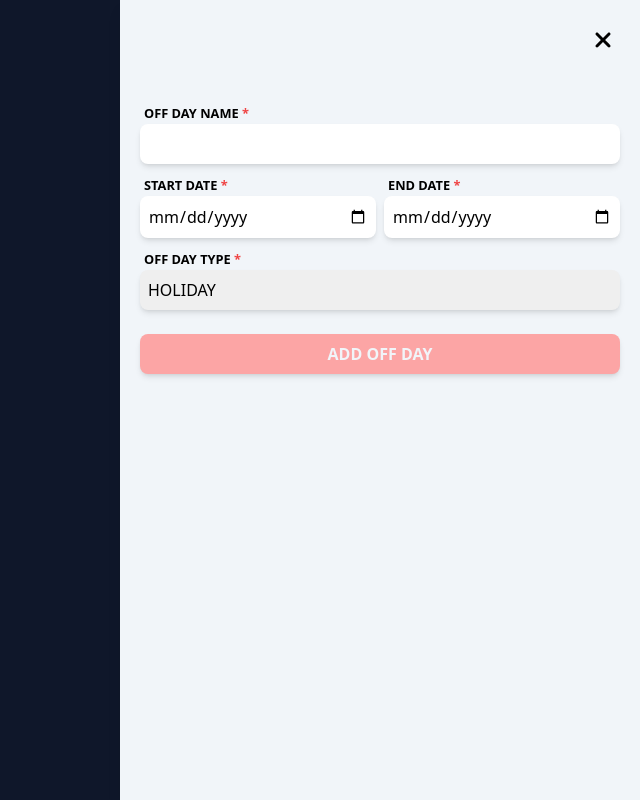
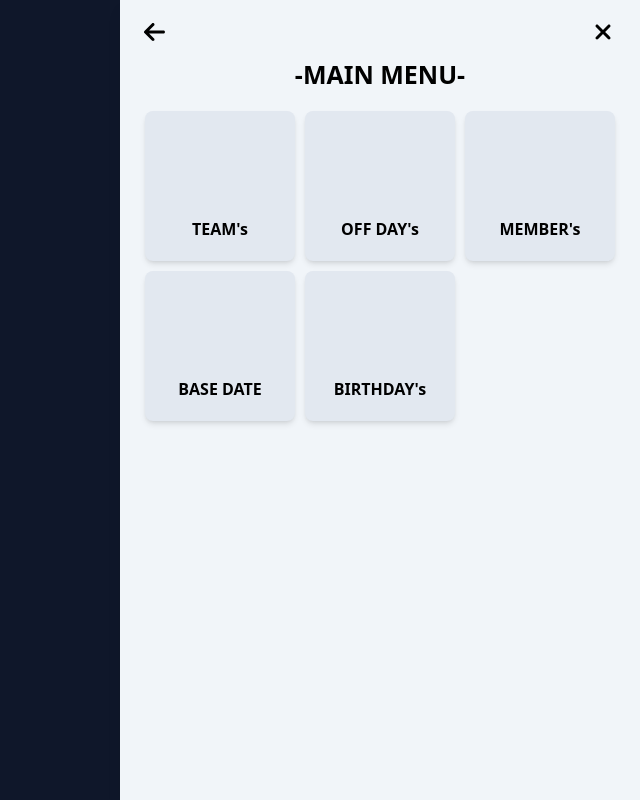
Before and after one commit to Samuellsam/Calended, a Next.js app: page /home in a window 1280 px wide. Both pictures are taken after a click on the icon 1241 px from the left and 40 px from the top of the page. Shown: the whole page, without its empty margins (640-1280 px from the left). Built offline with nearby package versions, Linux system fonts and the light colour scheme.

Commit message:
added back functionality

```diff
--- a/src/components/form/CalendedDatePicker.tsx
+++ b/src/components/form/CalendedDatePicker.tsx
@@ -1,4 +1,6 @@
 import CalendedInputHeader from "./CalendedInputHeader";
+
+export const CALENDED_DATE_PICKER_FORMAT: string = "yyyy-mm-dd";
 
 const CalendedDatePicker: React.FC<{
   placeholder?: string;
--- a/src/components/menu/BaseDateMenu.tsx
+++ b/src/components/menu/BaseDateMenu.tsx
@@ -1,4 +1,6 @@
-const BaseDateMenu: React.FC<{}> = () => {
+const BaseDateMenu: React.FC<{
+  onBack?: () => void;
+}> = () => {
   return <div></div>;
 };
 
--- a/next.config.js
+++ b/src/components/menu/BirthdayMenu.tsx
@@ -1,6 +1,7 @@
-/** @type {import('next').NextConfig} */
-const nextConfig = {
-  reactStrictMode: true,
-}
+const BirthDayMenu: React.FC<{
+  onBack?: () => void;
+}> = () => {
+  return <div></div>;
+};
 
-module.exports = nextConfig
+export default BirthDayMenu;
--- a/src/components/menu/ExportMenu.tsx
+++ b/src/components/menu/ExportMenu.tsx
@@ -1,4 +1,6 @@
-const ExportMenu: React.FC<{}> = () => {
+const ExportMenu: React.FC<{
+  onBack?: () => void;
+}> = () => {
   return <div></div>;
 };
 
--- a/src/components/menu/MainMenu.tsx
+++ b/src/components/menu/MainMenu.tsx
@@ -1,15 +1,34 @@
+import { MenuEnum } from "@/enums/MenuEnum";
 import MenuItem from "./MenuItem";
 
-const MainMenu: React.FC<{}> = () => {
+const MainMenu: React.FC<{
+  onMenuSelect: (menu: MenuEnum) => void;
+}> = (props) => {
   return (
     <>
       <p className="text-2xl font-bold mx-auto w-max my-3">-MAIN MENU-</p>
       <div className="grid grid-cols-3">
-        <MenuItem name="TEAM's" />
-        <MenuItem name="OFF DAY's" />
-        <MenuItem name="MEMBER's" />
-        <MenuItem name="BASE DATE" />
-        {/* <MenuItem name="EXPORT" /> */}
+        <MenuItem
+          name="TEAM's"
+          onClick={() => props.onMenuSelect(MenuEnum.TEAM)}
+        />
+        <MenuItem
+          name="OFF DAY's"
+          onClick={() => props.onMenuSelect(MenuEnum.OFF_DAY)}
+        />
+        <MenuItem
+          name="MEMBER's"
+          onClick={() => props.onMenuSelect(MenuEnum.MEMBER)}
+        />
+        <MenuItem
+          name="BASE DATE"
+          onClick={() => props.onMenuSelect(MenuEnum.BASE_DATE)}
+        />
+        <MenuItem
+          name="BIRTHDAY's"
+          onClick={() => props.onMenuSelect(MenuEnum.BIRTHDAY)}
+        />
+        {/* <MenuItem name="EXPORT" onClick={() => props.onMenuSelect(MenuEnum.EXPORT)}/> */}
       </div>
     </>
   );
--- a/src/components/menu/Menu.tsx
+++ b/src/components/menu/Menu.tsx
@@ -1,6 +1,10 @@
 import { FontAwesomeIcon } from "@fortawesome/react-fontawesome";
-import { faXmark, faBars } from "@fortawesome/free-solid-svg-icons";
-import { useState } from "react";
+import {
+  faXmark,
+  faBars,
+  faArrowLeft,
+} from "@fortawesome/free-solid-svg-icons";
+import { useEffect, useState } from "react";
 import { MenuEnum } from "@/enums/MenuEnum";
 import MainMenu from "./MainMenu";
 import TeamMenu from "./TeamMenu";
@@ -8,10 +12,13 @@ import OffDayMenu from "./OffDayMenu";
 import MemberMenu from "./MemberMenu";
 import BaseDateMenu from "./BaseDateMenu";
 import ExportMenu from "./ExportMenu";
+import BirthDayMenu from "./BirthdayMenu";
+import { log } from "console";
 
 const Menu: React.FC<{}> = () => {
   const [isShowed, setIsShowed] = useState<boolean>(false);
-  const [currMenu, setCurrMenu] = useState<MenuEnum>(MenuEnum.OFF_DAY);
+  const [currMenu, setCurrMenu] = useState<MenuEnum>(MenuEnum.MAIN_MENU);
+  const [menuStack, setMenuStack] = useState<MenuEnum[]>([]);
 
   const getMenuClassName = () => {
     const defaultClassName =
@@ -22,17 +29,43 @@ const Menu: React.FC<{}> = () => {
     return defaultClassName + " menu-hide";
   };
 
-  const closeMenu = () => setIsShowed(false);
+  const closeMenu = () => {
+    setMenuStack([]);
 
-  const openMenu = () => setIsShowed(true);
+    setIsShowed(false);
+  };
+
+  const openMenu = () => {
+    setMenuStack([]);
+
+    setIsShowed(true);
+  };
+
+  const backMenu = () => {
+    menuStack.pop();
+
+    setCurrMenu(menuStack[menuStack.length - 1] ?? MenuEnum.MAIN_MENU);
+    setMenuStack(menuStack);
+  };
+
+  const changeMenu = (menu: MenuEnum) => {
+    menuStack.push(menu);
+
+    setCurrMenu(menu);
+    setMenuStack(menuStack);
+  };
 
   const renderMenu = () => {
-    if (currMenu == MenuEnum.MAIN_MENU) return <MainMenu />;
-    if (currMenu == MenuEnum.TEAM) return <TeamMenu />;
-    if (currMenu == MenuEnum.OFF_DAY) return <OffDayMenu />;
-    if (currMenu == MenuEnum.MEMBER) return <MemberMenu />;
-    if (currMenu == MenuEnum.BASE_DATE) return <BaseDateMenu />;
-    if (currMenu == MenuEnum.EXPORT) return <ExportMenu />;
+    if (currMenu == MenuEnum.MAIN_MENU)
+      return <MainMenu onMenuSelect={(menu) => changeMenu(menu)} />;
+    if (currMenu == MenuEnum.TEAM) return <TeamMenu onBack={backMenu} />;
+    if (currMenu == MenuEnum.OFF_DAY) return <OffDayMenu onBack={backMenu} />;
+    if (currMenu == MenuEnum.MEMBER) return <MemberMenu onBack={backMenu} />;
+    if (currMenu == MenuEnum.BASE_DATE)
+      return <BaseDateMenu onBack={backMenu} />;
+    if (currMenu == MenuEnum.BIRTHDAY)
+      return <BirthDayMenu onBack={backMenu} />;
+    if (currMenu == MenuEnum.EXPORT) return <ExportMenu onBack={backMenu} />;
 
     return <></>;
   };
@@ -42,8 +75,14 @@ const Menu: React.FC<{}> = () => {
       {isShowed ? (
         <div className={getMenuClassName()}>
           <FontAwesomeIcon
+            icon={faArrowLeft}
+            className="ml-1 hover:text-slate-400 cursor-pointer"
+            size="xl"
+            onClick={() => backMenu()}
+          />
+          <FontAwesomeIcon
             icon={faXmark}
-            className="fixed top-7 right-7 hover:text-slate-400 cursor-pointer"
+            className="fixed right-7 hover:text-slate-400 cursor-pointer"
             size="xl"
             onClick={() => closeMenu()}
           />
--- a/src/components/menu/MenuItem.tsx
+++ b/src/components/menu/MenuItem.tsx
@@ -1,8 +1,12 @@
 const MenuItem: React.FC<{
   name: string;
+  onClick?: () => void;
 }> = (props) => {
   return (
-    <div className="relative mx-auto menu-item bg-slate-200 hover:bg-slate-400 hover:text-slate-100 cursor-pointer shadow-md rounded-lg">
+    <div
+      className="relative mx-auto menu-item bg-slate-200 hover:bg-slate-400 hover:text-slate-100 cursor-pointer shadow-md rounded-lg"
+      onClick={props.onClick}
+    >
       <div className="flex grow"></div>
       <p className="absolute font-bold left-1/2 transform -translate-x-1/2 bottom-5 text-center menu-text">
         {props.name}
--- a/src/components/menu/OffDayMenu.tsx
+++ b/src/components/menu/OffDayMenu.tsx
@@ -1,5 +1,7 @@
 import moment, { Moment } from "moment";
-import CalendedDatePicker from "../form/CalendedDatePicker";
+import CalendedDatePicker, {
+  CALENDED_DATE_PICKER_FORMAT,
+} from "../form/CalendedDatePicker";
 import CalendedSelect from "../form/CalendedSelect";
 import CalendedSubmitButton from "../form/CalendedSubmitButton";
 import CalendedTextInput from "../form/CalendedTextInput";
@@ -13,17 +15,15 @@ interface OffDayCreateForm {
   offDayType: HolidayEnum | null;
 }
 
-const OffDayMenu: React.FC<{}> = () => {
+const OffDayMenu: React.FC<{
+  onBack?: () => void;
+}> = () => {
   const [offDayCreateForm, setOffDayCreateForm] = useState<OffDayCreateForm>({
     name: null,
     startDate: null,
     endDate: null,
     offDayType: null,
   });
-
-  useEffect(() => {
-    console.log(offDayCreateForm);
-  }, [offDayCreateForm]);
 
   const updateForm = (
     newValue: string | null | Moment | HolidayEnum,
@@ -47,7 +47,9 @@ const OffDayMenu: React.FC<{}> = () => {
           header="OFF DAY NAME"
           placeholder="Off day name"
           mandatory={true}
-          onChange={(e) => updateForm(e.target.value, "name")}
+          onChange={(e) =>
+            updateForm(e.target.value ? e.target.value : null, "name")
+          }
         />
         <div className="grid grid-cols-2 gap-2 w-full">
           <CalendedDatePicker
@@ -55,7 +57,12 @@ const OffDayMenu: React.FC<{}> = () => {
             placeholder="Start date"
             mandatory={true}
             onChange={(e) =>
-              updateForm(moment(e.target.value, "yyyy-mm-dd"), "startDate")
+              updateForm(
+                e.target.value
+                  ? moment(e.target.value, CALENDED_DATE_PICKER_FORMAT)
+                  : null,
+                "startDate"
+              )
             }
           />
           <CalendedDatePicker
@@ -63,7 +70,12 @@ const OffDayMenu: React.FC<{}> = () => {
             placeholder="End date"
             mandatory={true}
             onChange={(e) =>
-              updateForm(moment(e.target.value, "yyyy-mm-dd"), "endDate")
+              updateForm(
+                e.target.value
+                  ? moment(e.target.value, CALENDED_DATE_PICKER_FORMAT)
+                  : null,
+                "endDate"
+              )
             }
           />
         </div>
--- a/src/components/menu/TeamMenu.tsx
+++ b/src/components/menu/TeamMenu.tsx
@@ -1,4 +1,6 @@
-const TeamMenu: React.FC<{}> = () => {
+const TeamMenu: React.FC<{
+  onBack?: () => void;
+}> = () => {
   return <div></div>;
 };
 
--- a/src/enums/MenuEnum.ts
+++ b/src/enums/MenuEnum.ts
@@ -4,5 +4,6 @@ export const enum MenuEnum {
   OFF_DAY,
   MEMBER,
   BASE_DATE,
+  BIRTHDAY,
   EXPORT,
 }
--- a/src/services/CalendarService.ts
+++ b/src/services/CalendarService.ts
@@ -1,12 +1,12 @@
 import moment, { Moment } from "moment";
-import { isHoliday } from "./HolidayService";
+import { HOLIDAY_DATE_FORMAT, isHoliday } from "./HolidayService";
 import { WfhTeamEnum, getNextWfhTeam } from "@/enums/WfhTeamEnum";
 
 const baseWfhDate: {
   date: Moment;
   wfhTeam: WfhTeamEnum;
 } = {
-  date: moment("02-01-2023", "DD-MM-YYYY"),
+  date: moment("02-01-2023", HOLIDAY_DATE_FORMAT),
   wfhTeam: WfhTeamEnum.C,
 };
 
--- a/src/services/HolidayService.ts
+++ b/src/services/HolidayService.ts
@@ -2,7 +2,8 @@ import { HolidayEnum } from "@/enums/HolidayEnum";
 import { Holiday } from "@/interfaces/Holiday";
 import moment, { Moment } from "moment";
 
-const HOLIDAY_DATE_FORMAT = "DD-MM-YYYY";
+export const HOLIDAY_DATE_FORMAT = "DD-MM-YYYY";
+
 const holidays: Holiday[] = [
   {
     from: moment("01-01-2023", HOLIDAY_DATE_FORMAT),
```
